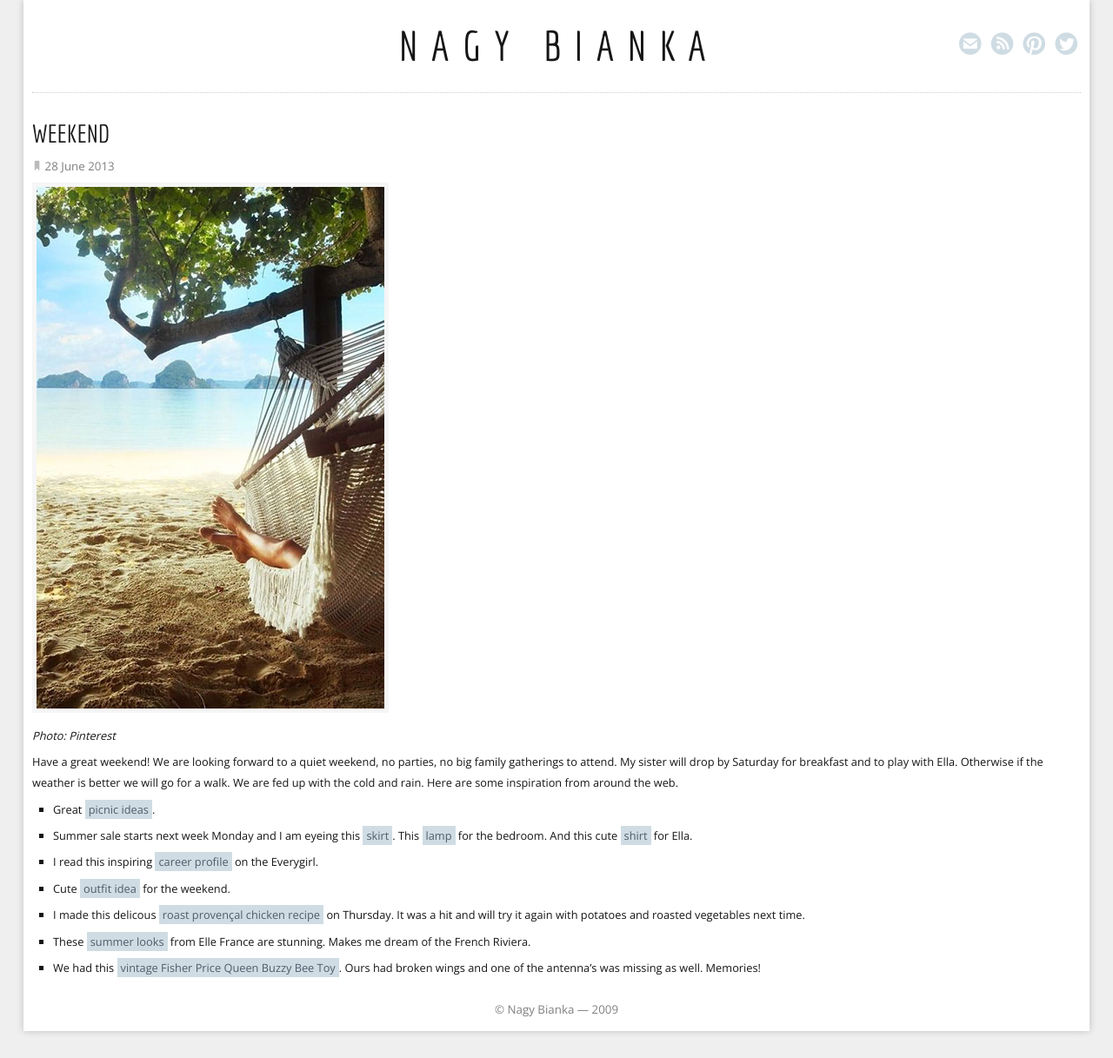
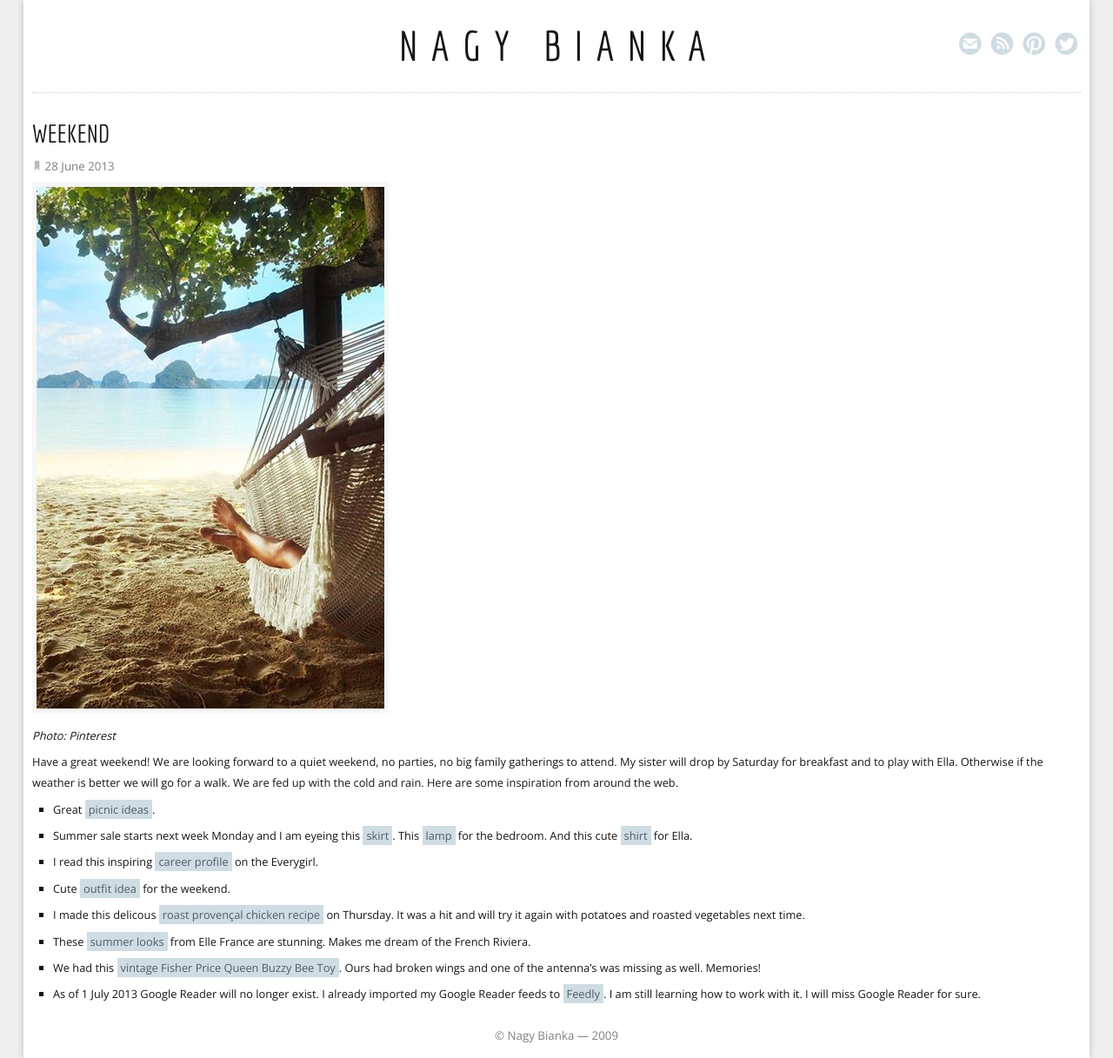
Before and after one commit to nagybianka/nagybianka.eu, a Jekyll site: the page built from _posts/2013-06-28-weekend.md, in a window 1280 px wide. Shown: the whole page at 87% size. Built offline with Jekyll 4.4.1, drawn with Linux system fonts in a browser that asks for light colours.

Commit message:
Update Weekend article

```diff
--- a/_posts/2013-06-28-weekend.md
+++ b/_posts/2013-06-28-weekend.md
@@ -3,12 +3,12 @@ layout: post
 title:  Weekend
 date:   2013-06-28
 ---
+
 ![Hammock](/images/hammock.jpg)
 
 *Photo: Pinterest*
 
 Have a great weekend! We are looking forward to a quiet weekend, no parties, no big family gatherings to attend. My sister will drop by Saturday for breakfast and to play with Ella. Otherwise if the weather is better we will go for a walk. We are fed up with the cold and rain. Here are some inspiration from around the web.
-
 
 * Great [picnic ideas](http://theglitterguide.com/2013/06/20/picnic-in-the-park-with-caitlin-wilson-textiles/).
 
@@ -23,3 +23,5 @@ Have a great weekend! We are looking forward to a quiet weekend, no parties, no
 * These [summer looks](http://www.elle.fr/Mode/Dossiers-mode/Un-look-a-la-Jane-Birkin) from Elle France are stunning. Makes me dream of the French Riviera.
 
 * We had this [vintage Fisher Price Queen Buzzy Bee Toy](http://www.etsy.com/listing/153664649/vintage-fisher-price-queen-buzzy-bee-toy?ref=sr_gallery_39&ga_search_query=toys&ga_view_type=gallery&ga_ship_to=US&ga_original_query=2&ga_search_type=vintage). Ours had broken wings and one of the antenna's was missing as well. Memories!
+
+* As of 1 July 2013 Google Reader will no longer exist. I already imported my Google Reader feeds to [Feedly](http://www.feedly.com). I am still learning how to work with it. I will miss Google Reader for sure.
```
